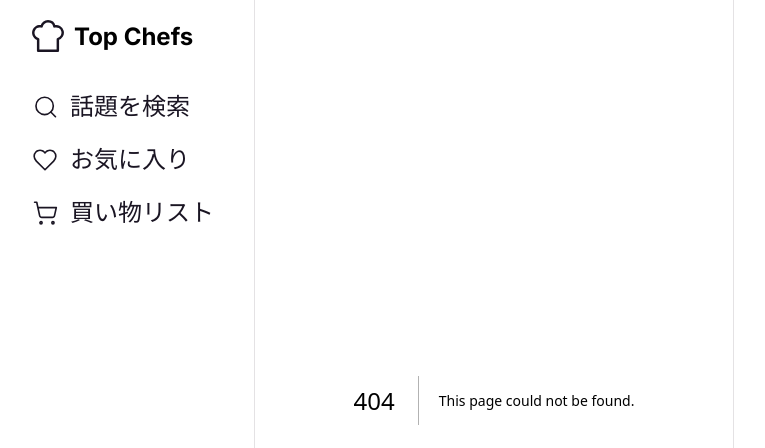
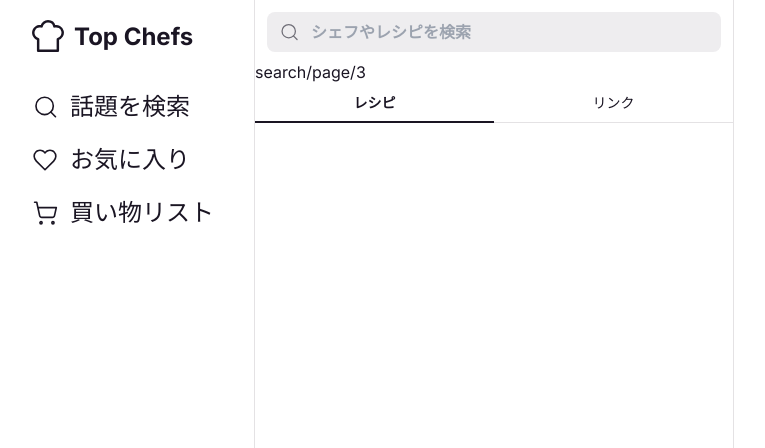
Before and after one commit to qin-team-recipe/01-frontend, a Next.js app: page /chef/3 in a window 1280 px wide. Before the commit this address had no page. Shown: the top 448 px of the page, without its empty margins (267-1032 px from the left). Built offline with nearby package versions, Linux system fonts and the light colour scheme.

Commit message:
シェフ詳細ページに適用

```diff
--- /dev/null
+++ b/src/app/(top)/chef/[target]/chef.module.scss
@@ -0,0 +1 @@
+@import "@/styles/mixin";
--- /dev/null
+++ b/src/app/(top)/chef/[target]/page.tsx
@@ -0,0 +1,18 @@
+import { TabBar } from "@/components/TabBar";
+
+import styles from "./chef.module.scss";
+
+// TODO: APIと連携するまでの仮実装
+const dummyData = [
+  { id: 1, label: "レシピ" },
+  { id: 2, label: "リンク" },
+];
+
+export default function Page({ params }: { params: { target: string } }) {
+  return (
+    <main className={styles.page}>
+      <div>search/page/{params.target}</div>
+      <TabBar data={dummyData} />
+    </main>
+  );
+}
--- a/src/app/(top)/page.tsx
+++ b/src/app/(top)/page.tsx
@@ -75,7 +75,7 @@ export default function Page() {
         <h2 className={styles.title}>注目のシェフ</h2>
         <div className={styles["featured-chef"]}>
           {chefList.map((chef) => (
-            <Link href="" key={chef.id}>
+            <Link href={`/chef/${chef.id}`} key={chef.id}>
               <div className={styles["chef-image"]}>
                 <Image src={chef.thumbnail} fill sizes="100%" alt="" />
                 <p className={styles["chef-name"]}>{chef.name}</p>
@@ -112,7 +112,7 @@ export default function Page() {
         </div>
         <div className={styles["chef-list"]}>
           {chefList.map((chef) => (
-            <Link href="" key={chef.id}>
+            <Link href={`/chef/${chef.id}`} key={chef.id}>
               <ChefCard
                 src={chef.thumbnail}
                 name={chef.name}
```
